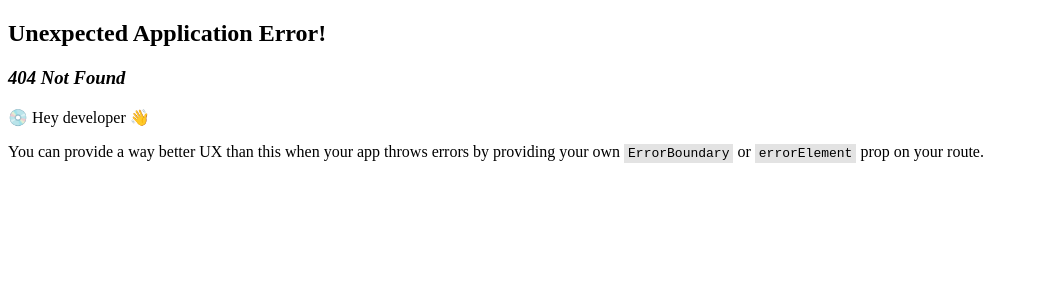
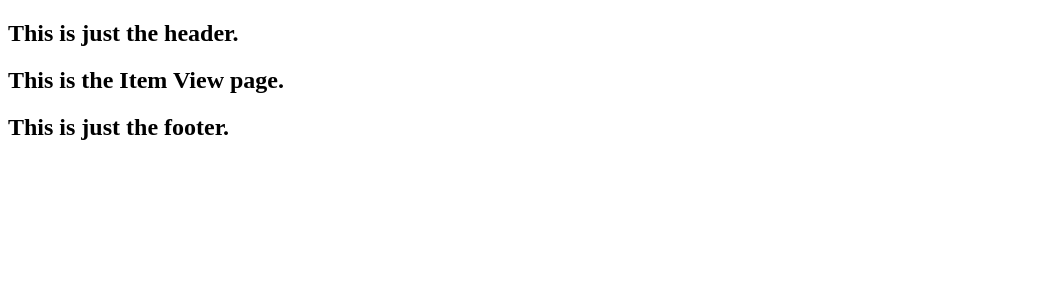
Before and after one commit to cazthetraveler/Hobby-E-Commerce, a React (Vite) app in the folder client/: page /items/1 in a window 1280 px wide. Before the commit this address had no page. Shown: the top 300 px of the page, without its empty margins (0-1039 px from the left). Built offline with nearby package versions, Linux system fonts and the light colour scheme.

Commit message:
added pages and components

```diff
--- a/client/src/App.jsx
+++ b/client/src/App.jsx
@@ -1,15 +1,18 @@
-import { Outlet } from 'react-router-dom';
+import { Outlet } from "react-router-dom";
+
+import Header from "./components/Header";
+import Footer from "./components/Footer";
 
 function App() {
-
-
   return (
     <>
       <main>
+        <Header />
         <Outlet />
+        <Footer />
       </main>
     </>
-  )
+  );
 }
 
-export default App
+export default App;
--- /dev/null
+++ b/client/src/components/Footer.jsx
@@ -0,0 +1,6 @@
+const Footer = () => {
+  //TODO
+  return <h2>This is just the footer.</h2>;
+};
+
+export default Footer;
--- /dev/null
+++ b/client/src/components/Header.jsx
@@ -0,0 +1,6 @@
+const Header = () => {
+  //TODO
+  return <h2>This is just the header.</h2>;
+};
+
+export default Header;
--- /dev/null
+++ b/client/src/components/ItemCard.jsx
@@ -0,0 +1,6 @@
+const ItemCard = () => {
+  //TODO
+  return <h2>This is just an item card.</h2>;
+};
+
+export default ItemCard;
--- /dev/null
+++ b/client/src/pages/Categories.jsx
@@ -0,0 +1,6 @@
+const Category = () => {
+  //TODO
+  return <h2>This is the Categories page.</h2>;
+};
+
+export default Category;
--- /dev/null
+++ b/client/src/pages/Item.jsx
@@ -0,0 +1,6 @@
+const Item = () => {
+  //TODO
+  return <h2>This is the Item View page.</h2>;
+};
+
+export default Item;
```
Also changed, not shown: client/src/main.jsx (+11 -1 lines), client/src/pages/HomePage.jsx (renamed from client/pages/HomePage.jsx).
